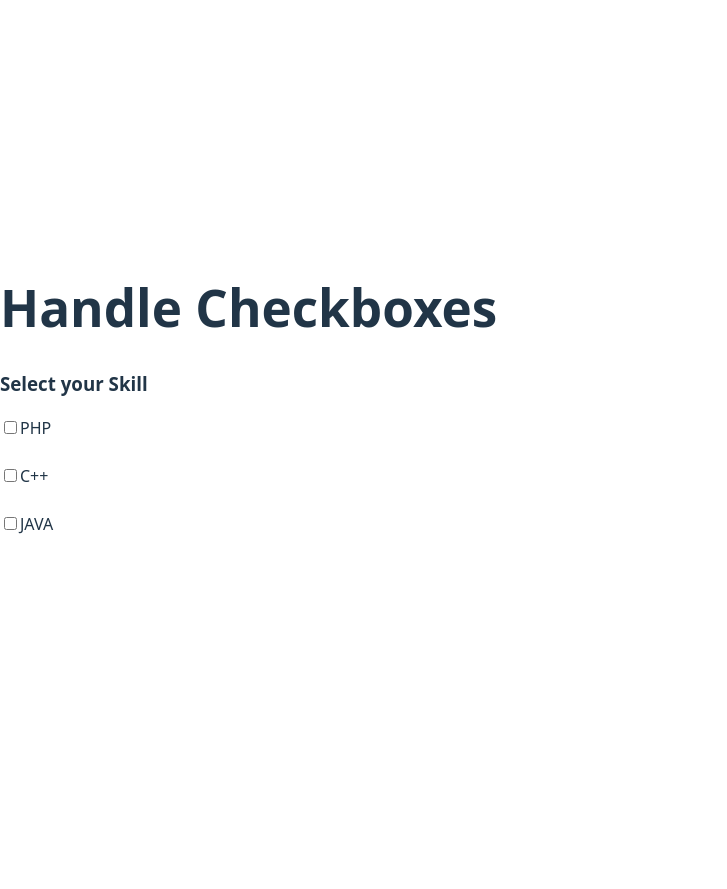
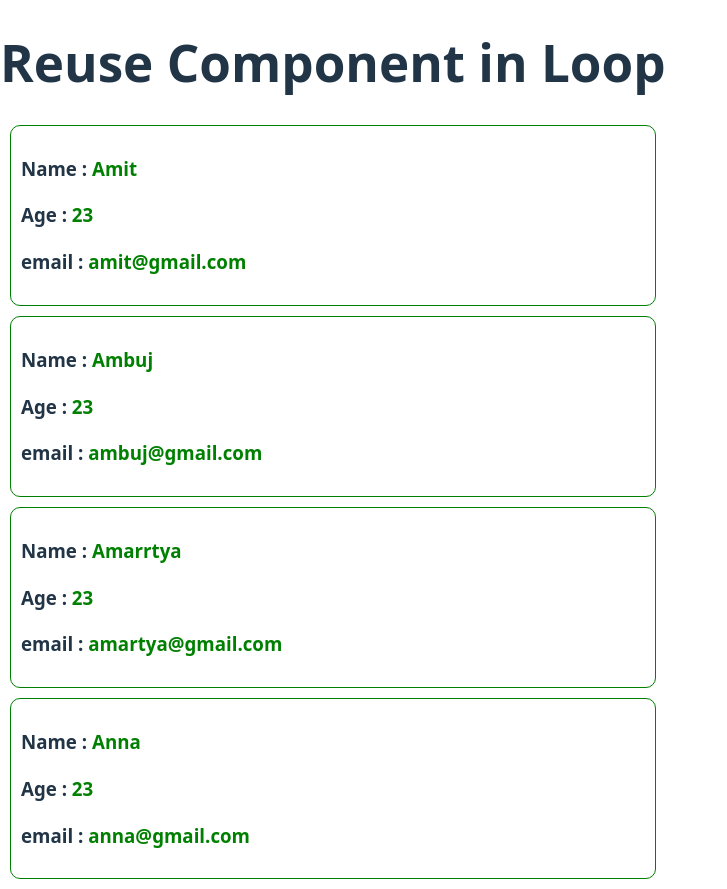
Before and after one commit to amit20055/React-Amit, a React (Vite) app: page / in a window 1280 px wide. Shown: the whole page, without its empty margins (0-727 px from the left). Before the commit the page ends 800 px from the top, so only its background shows below. Built offline with nearby package versions, Linux system fonts and the light colour scheme.

Commit message:
loops in react

```diff
--- a/src/App.jsx
+++ b/src/App.jsx
@@ -1,10 +1,9 @@
-import Aprops from "./Advance_props";
-import CheckBoxes from "./checkBoxes";
+import ReuseComponent from "./reuseComponent_in loop";
 
 function App() {
   return (
     <div>
-      <CheckBoxes/>
+      <ReuseComponent/>
     </div>
 
 
--- a/src/checkBoxes.jsx
+++ b/src/checkBoxes.jsx
@@ -3,7 +3,7 @@ import { useState } from "react";
 function CheckBoxes(){
     const[skill,setskill]=useState([]);
     const handleSkill=(event)=>{
-        console.log(event.target.value,event.target.checked);
+        // console.log(event.target.value,event.target.checked);
         if(event.target.checked){
             setskill([...skill,event.target.value])
         }else{
--- /dev/null
+++ b/src/reuseComponent_in loop.jsx
@@ -0,0 +1,48 @@
+import Usercomponent from "./user_component";
+
+function ReuseComponent(){
+
+    const userData=[
+        {
+            name:'Amit',
+            age:23,
+            email:"amit@gmail.com",
+            id:1
+        },
+        {
+            name:'Ambuj',
+            age:23,
+            email:"ambuj@gmail.com",
+            id:2
+        },
+        {
+            name:'Amarrtya',
+            age:23,
+            email:"amartya@gmail.com",
+            id:3
+        },
+        {
+            name:'Anna',
+            age:23,
+            email:"anna@gmail.com",
+            id:4
+        },
+    ]
+    return(
+        <div>
+            <h1>Reuse Component in Loop</h1>
+            {
+                userData.map((user)=>(
+                    <div key={user.id}>
+                        <Usercomponent data={user}/>
+                    </div>
+                ))
+
+            }
+
+
+        </div>
+
+    )
+}
+export default ReuseComponent;
--- /dev/null
+++ b/src/user_component.jsx
@@ -0,0 +1,15 @@
+const Usercomponent = ({data}) => {
+    return (
+        <div style={{
+            border:"1px solid green",
+            padding:"10px",
+            margin:"10px",
+            borderRadius:"10px"
+        }}>
+            <h3>Name : <span style={{color:'green'}}>{data.name}</span></h3>
+            <h3>Age : <span style={{color:'green'}}>{data.age}</span></h3>
+            <h3>email : <span style={{color:'green'}}>{data.email}</span></h3>
+        </div>
+    )
+}
+export default Usercomponent;
```
Also changed, not shown: src/Radio_dropdown_button.jsx (added, +34 -0 lines), src/loop_in_react.jsx (added, +104 -0 lines).
